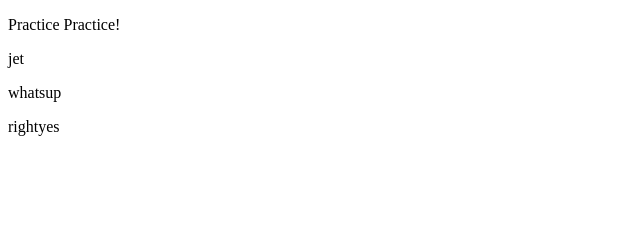
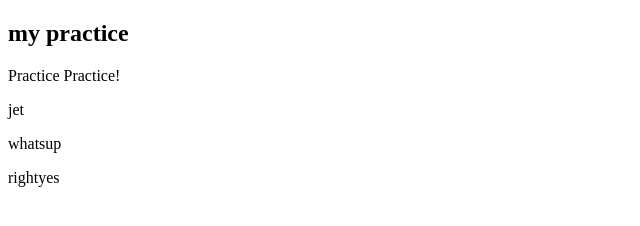
Before and after one commit to Iswanna-code/firstsampleapp, a plain HTML site: page index.html in a window 1280 px wide. Shown: the whole page, without its empty margins (0-640 px from the left). Drawn offline with Linux system fonts and the light colour scheme.

Commit message:
Update index.html

```diff
--- a/index.html
+++ b/index.html
@@ -6,9 +6,11 @@
     <title>Document</title>
 </head>
 <body>
+    <h2> my practice</h2>
     <p>Practice Practice!</p>
     <p>jet</p>
     <p>whatsup</p>
     <p> rightyes</p>
+
 </body>
 </html>
```
